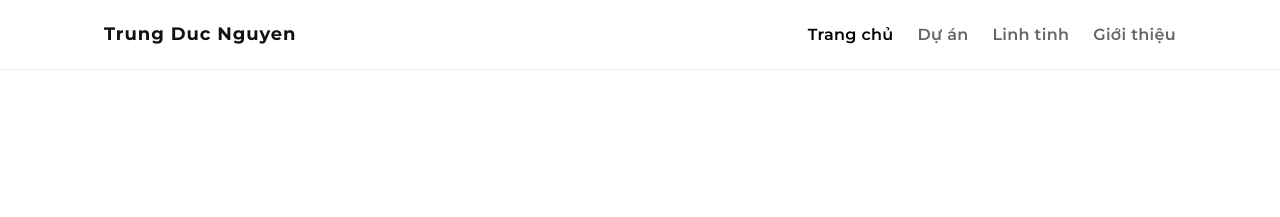
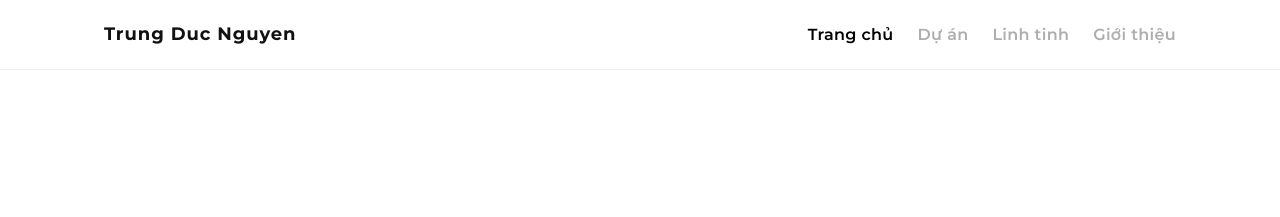
Before and after one commit to trungducngtd/trungducngtd.github.io, a Jekyll site: the page built from index.html, in a window 1280 px wide. Shown: the top 217 px of the page. Built offline with Jekyll 4.4.1, drawn with Linux system fonts in a browser that asks for light colours.

Commit message:
Change site-nav link color to #aeaeae

```diff
--- a/assets/css/styles.css
+++ b/assets/css/styles.css
@@ -62,7 +62,7 @@ body {
 
 .site-nav a {
   text-decoration: none;
-  color: #666666;
+  color: #aeaeae;
   font-weight: 600;
   letter-spacing: 0.02em;
   margin-left: 24px;
```
